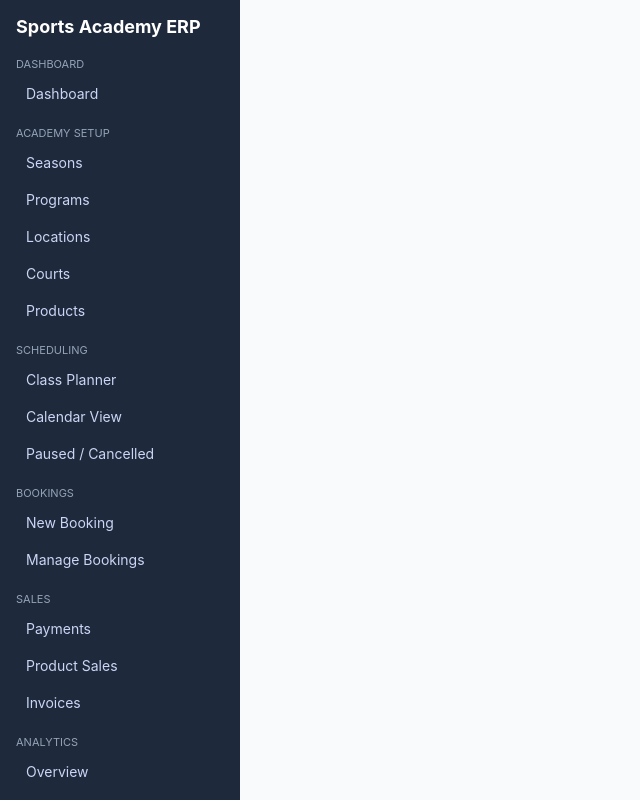
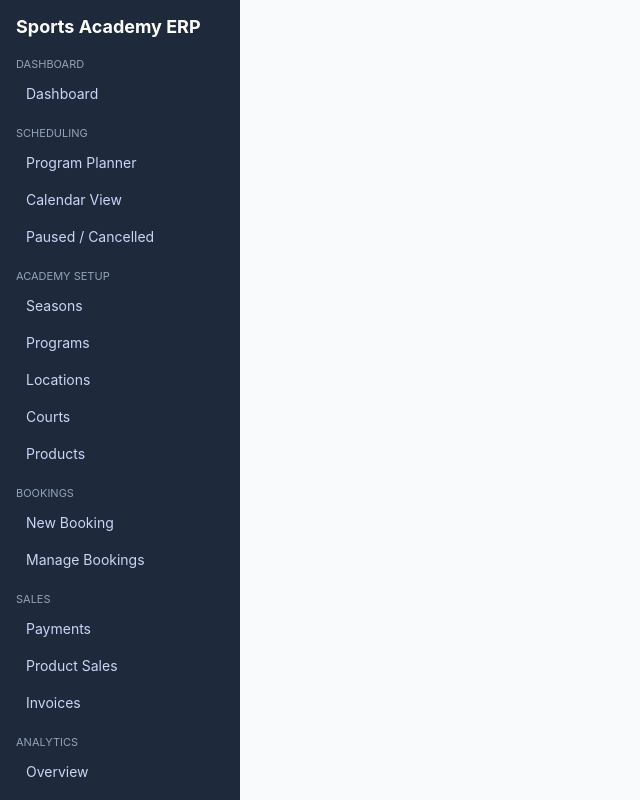
Before and after one commit to mahaboobgstp-hub/sports-academy-app, a React (Create React App) app: page / in a window 1280 px wide. Shown: the top 800 px of the page, without its empty margins (0-640 px from the left). Built offline with nearby package versions, Linux system fonts and the light colour scheme.

Commit message:
Update Sidebar.jsx

```diff
--- a/src/layout/Sidebar.jsx
+++ b/src/layout/Sidebar.jsx
@@ -11,6 +11,13 @@ export default function Sidebar() {
       </div>
 
       <div className="section">
+        <div className="section-title">Scheduling</div>
+        <Link to="/planner">Program Planner</Link>
+        <Link to="/calendar">Calendar View</Link>
+        <Link to="/paused">Paused / Cancelled</Link>
+      </div>
+
+      <div className="section">
         <div className="section-title">Academy Setup</div>
         <Link to="/seasons">Seasons</Link>
         <Link to="/programs">Programs</Link>
@@ -19,12 +26,6 @@ export default function Sidebar() {
         <Link to="/products">Products</Link>
       </div>
 
-      <div className="section">
-        <div className="section-title">Scheduling</div>
-        <Link to="/planner">Class Planner</Link>
-        <Link to="/calendar">Calendar View</Link>
-        <Link to="/paused">Paused / Cancelled</Link>
-      </div>
 
       <div className="section">
         <div className="section-title">Bookings</div>
```
